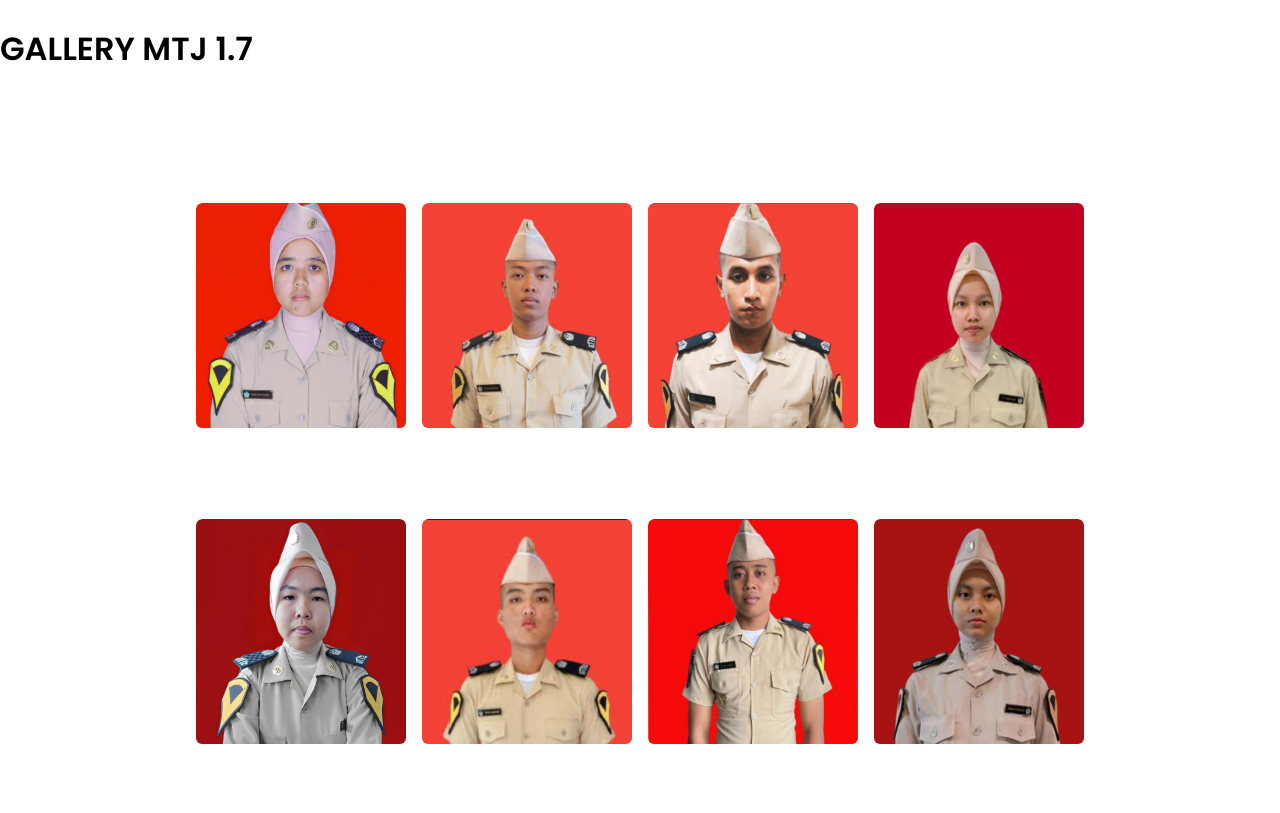
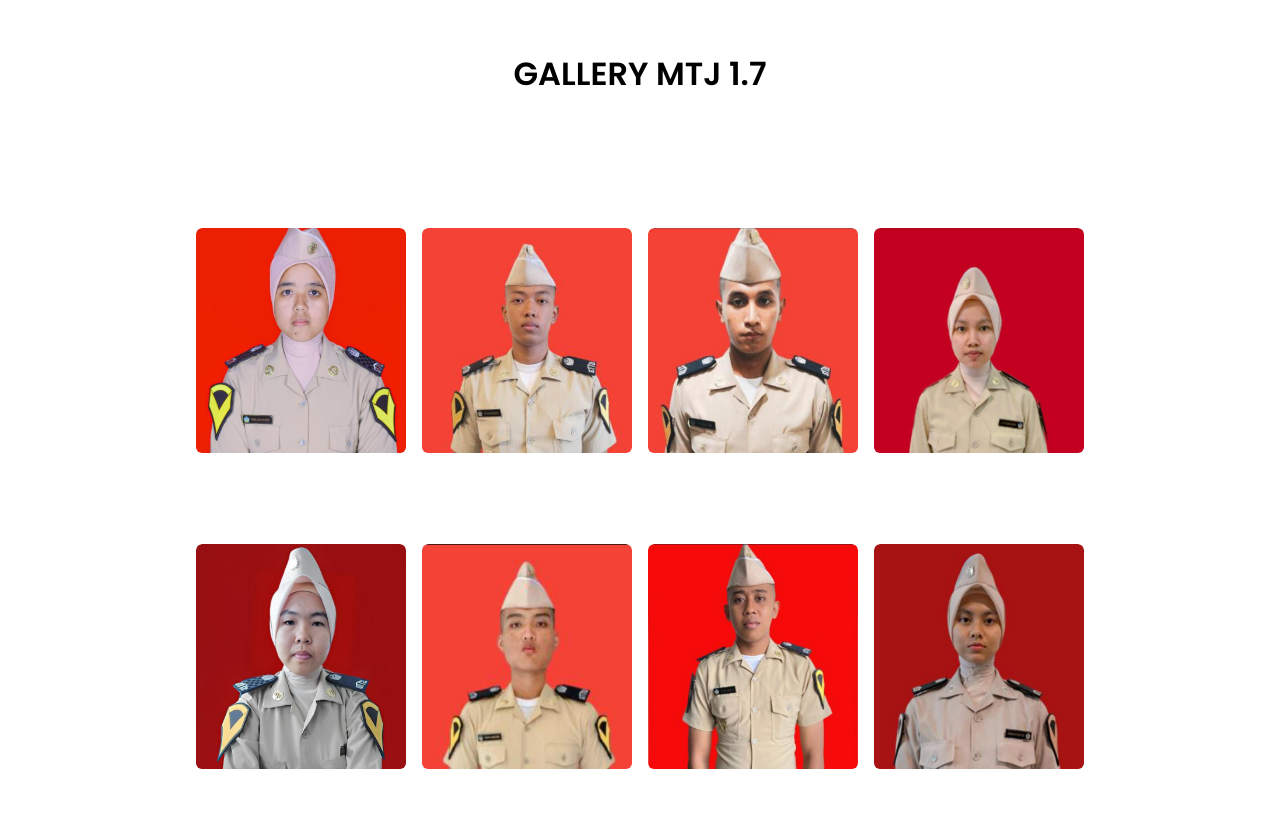
Before and after one commit to Aditya-Zahran-MS/GALLERY_MTJ1.7, a plain HTML site: page index.html in a window 1280 px wide. Shown: the top 813 px of the page. Drawn offline with nearby package versions, Linux system fonts and the light colour scheme.

Commit message:
Update index.html

```diff
--- a/index.html
+++ b/index.html
@@ -14,9 +14,9 @@
     <title>MTJ 1.7</title>
 </head>
 <body>
-    <div>
-        <br>
-        <h1>GALLERY MTJ 1.7</h1>
+    <div class="judul">
+        <br><br><center>
+        <h1>GALLERY MTJ 1.7</h1></center>
     </div>
     <div class="container">
         <div class="search-box">
```
